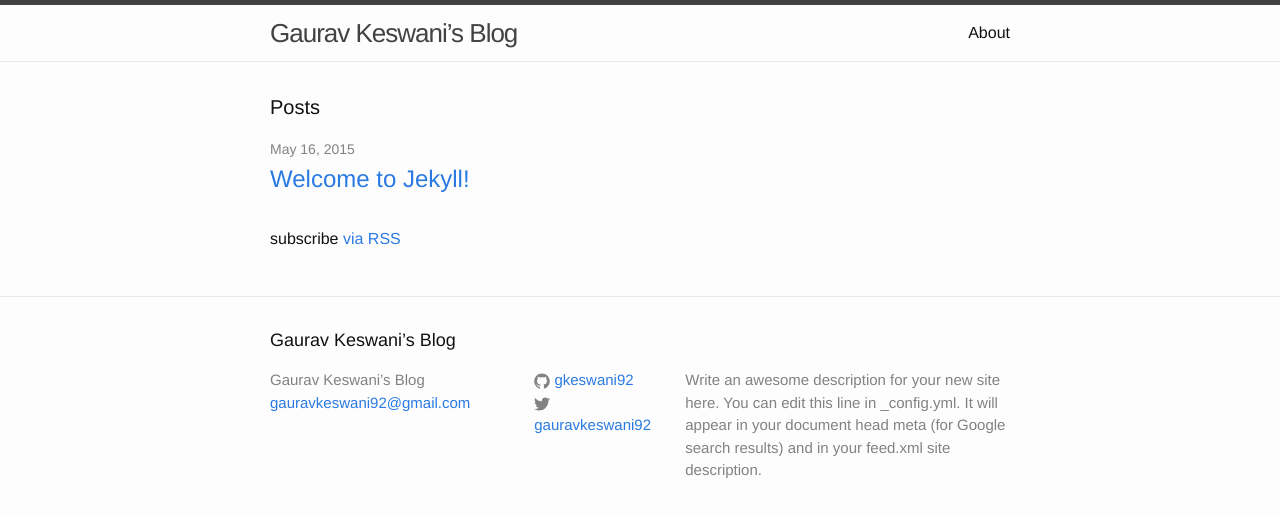
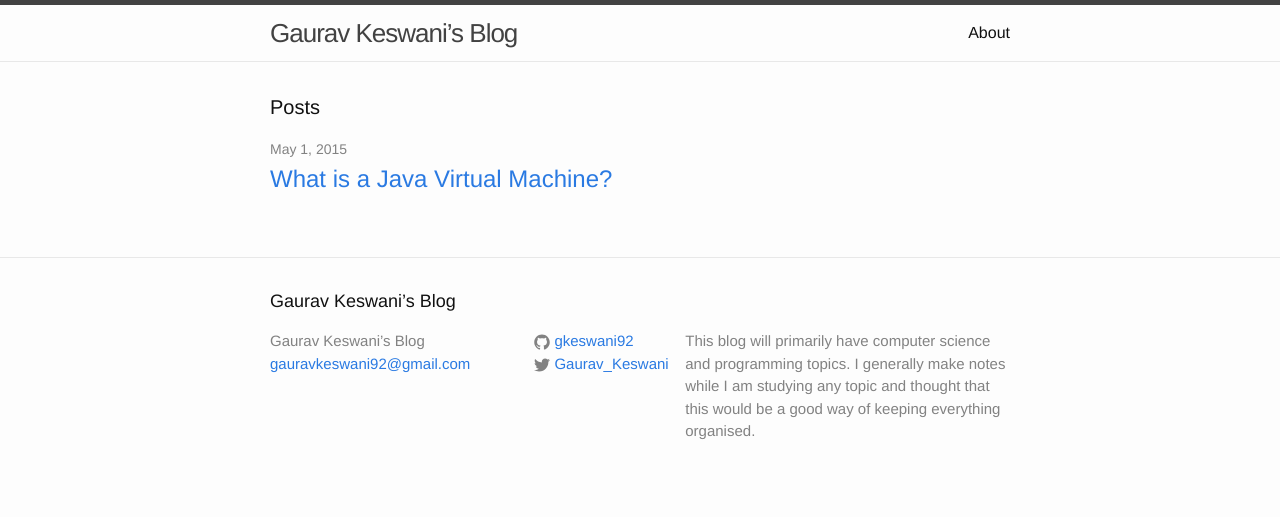
Before and after one commit to gkeswani92/gkeswani92.github.io, a Jekyll site: the page built from index.html, in a window 1280 px wide. Shown: the top 517 px of the page. Built offline with Jekyll 4.4.1, drawn with Linux system fonts in a browser that asks for light colours.

Commit message:
What is a Java Virtual Machine?
Added the first post about the Java Virtual Machine (including two
images) to the blog and removed the demo post that was introducing
Jekyll.

```diff
--- a/_config.yml
+++ b/_config.yml
@@ -2,12 +2,12 @@
 title: Gaurav Keswani’s Blog
 email: gauravkeswani92@gmail.com
 description: > # this means to ignore newlines until "baseurl:"
-  Write an awesome description for your new site here. You can edit this
-  line in _config.yml. It will appear in your document head meta (for
-  Google search results) and in your feed.xml site description.
+   This blog will primarily have computer science and programming topics.
+   I generally make notes while I am studying any topic and thought that
+   this would be a good way of keeping everything organised.
 baseurl: "" # the subpath of your site, e.g. /blog/
 url: "http://yourdomain.com" # the base hostname & protocol for your site
-twitter_username: gauravkeswani92
+twitter_username: Gaurav_Keswani
 github_username:  gkeswani92
 
 # Build settings
--- a/index.html
+++ b/index.html
@@ -13,11 +13,11 @@ layout: default
 
         <h2>
           <a class="post-link" href="{{ post.url | prepend: site.baseurl }}">{{ post.title }}</a>
+
         </h2>
       </li>
     {% endfor %}
   </ul>
 
-  <p class="rss-subscribe">subscribe <a href="{{ "/feed.xml" | prepend: site.baseurl }}">via RSS</a></p>
 
 </div>
```
Also changed, not shown: _posts/2015-05-01-What-is-a-Java-Virtual-Machine.markdown (added, +45 -0 lines), _posts/2015-05-16-welcome-to-jekyll.markdown (deleted, +0 -25 lines), resources/byte_code_jvm.png (added), resources/java_compile_interpret.png (added).
